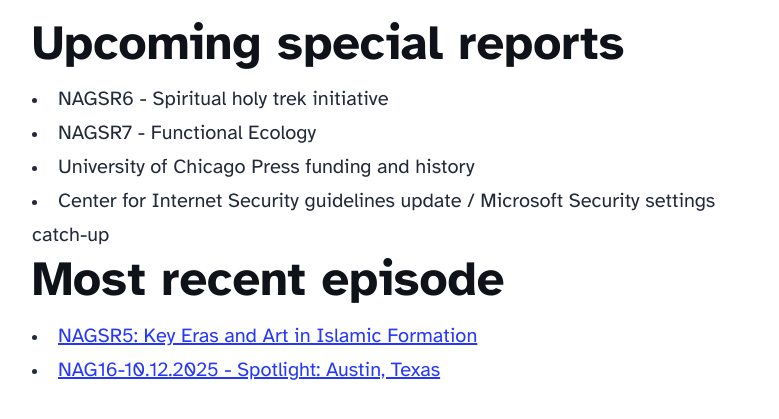
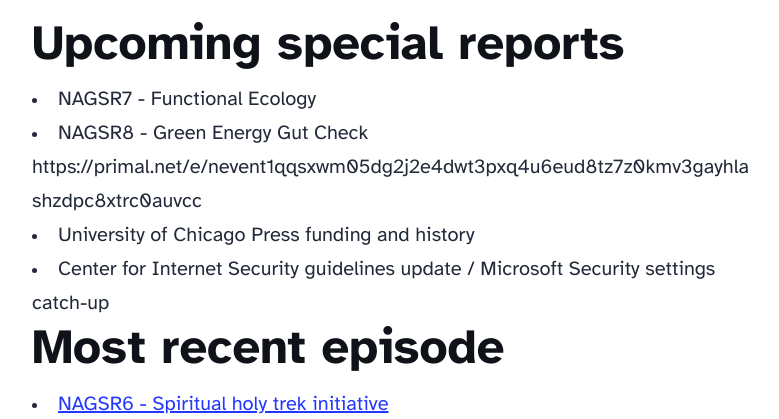
Before and after one commit to kevets/sbasp-astro, an Astro site: page / in a window 1280 px wide. Shown: the part 949-1368 px from the top of the page, without its empty margins (248-1027 px from the left). Built offline with nearby package versions, Linux system fonts and the light colour scheme; Astro itself is replaced by a stand-in of ours; grey boxes are pictures that could not be loaded.

Commit message:
Update index.astro

```diff
--- a/src/pages/index.astro
+++ b/src/pages/index.astro
@@ -27,15 +27,15 @@
 				<li>Youtube: <a href="https://www.youtube.com/playlist?list=PLAOjFiFd6ovMpyR8vFRinQ4DJrFUgP2Qf">link</a></li>
 			</ul>
 			<h2>Upcoming special reports</h2>
-				<li>NAGSR6 - Spiritual holy trek initiative</li>
 				<li>NAGSR7 - Functional Ecology</li>
+				<li>NAGSR8 - Green Energy Gut Check</li> https://primal.net/e/nevent1qqsxwm05dg2j2e4dwt3pxq4u6eud8tz7z0kmv3gayhlashzdpc8xtrc0auvcc
 				<li>University of Chicago Press funding and history</li>
 				<li>Center for Internet Security guidelines update / Microsoft Security settings catch-up</li>
 			<h2>Most recent episode</h2>
-				<li><a href="https://sbasp.substack.com/p/nag-sr5-key-eras-and-art-in-islamic">NAGSR5: Key Eras and Art in Islamic Formation</a></li>
+				<li><a href="https://sbasp.substack.com/p/nagsr6-spiritual-holy-trek-initiative">NAGSR6 - Spiritual holy trek initiative</a></li>
 				<li><a href="https://open.substack.com/pub/sbasp/p/nag16-10122025-news-and-guidance">NAG16-10.12.2025 - Spotlight: Austin, Texas</a></li>
 				<br>
-				<img src="/blog-NAG16.png">
+				<img src="/blog-NAGSR6.png">
 		</main>
 		<Footer />
 	</body>
```
